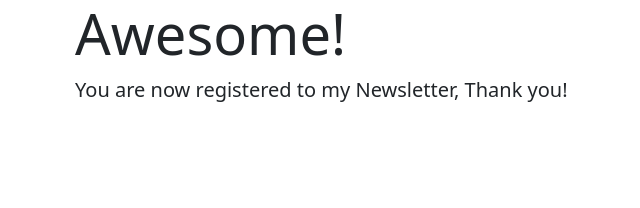
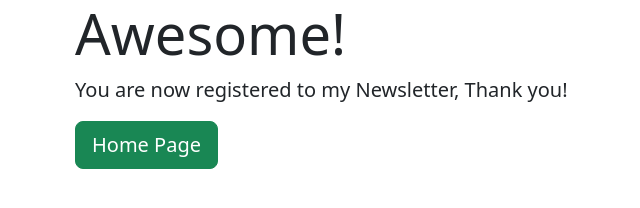
Before and after one commit to hadi-learn/WebDevNewsletterSignup, a website: page success.html in a window 1280 px wide. Shown: the whole page, without its empty margins (7-647 px from the left). Drawn offline with nearby package versions, Linux system fonts and the light colour scheme.

Commit message:
fix heroku app crash, add home button on success

```diff
--- a/success.html
+++ b/success.html
@@ -12,6 +12,9 @@
         <div class="container">
           <h1 class="display-4">Awesome!</h1>
           <p class="lead">You are now registered to my Newsletter, Thank you!</p>
+          <form action="/success" method="post">
+            <button class="btn btn-lg btn-success" type="submit" name="button">Home Page</button>
+          </form>
         </div>
     </div>
 </body>
```
Also changed, not shown: app.js (+7 -3 lines).
